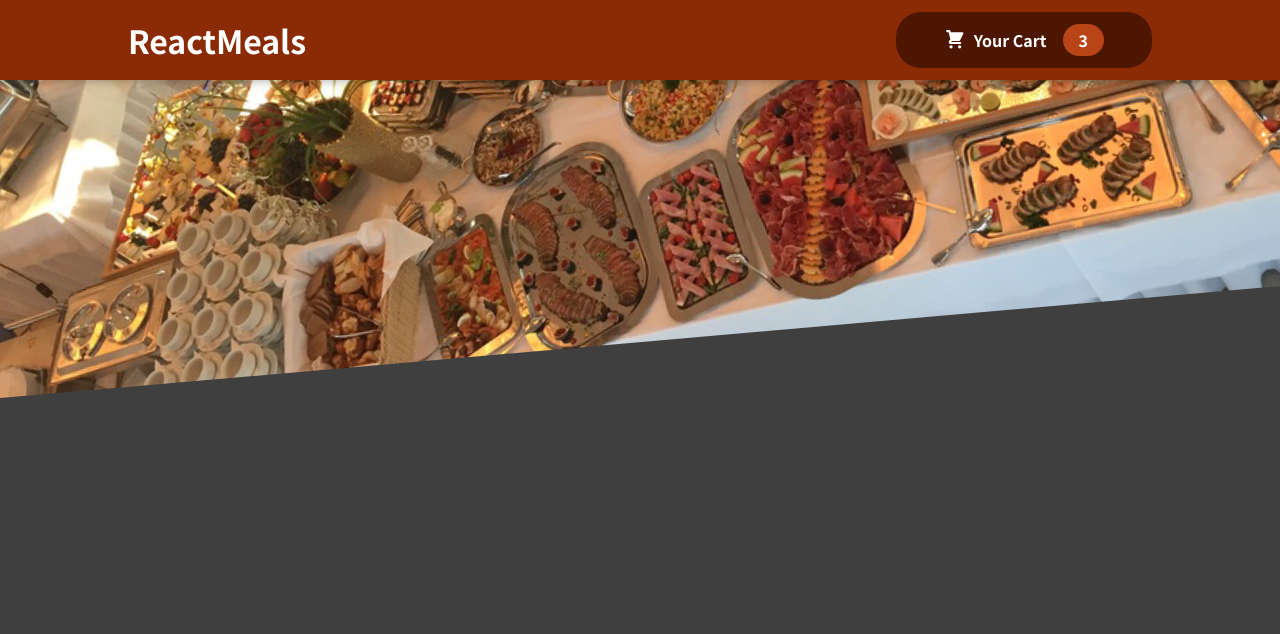
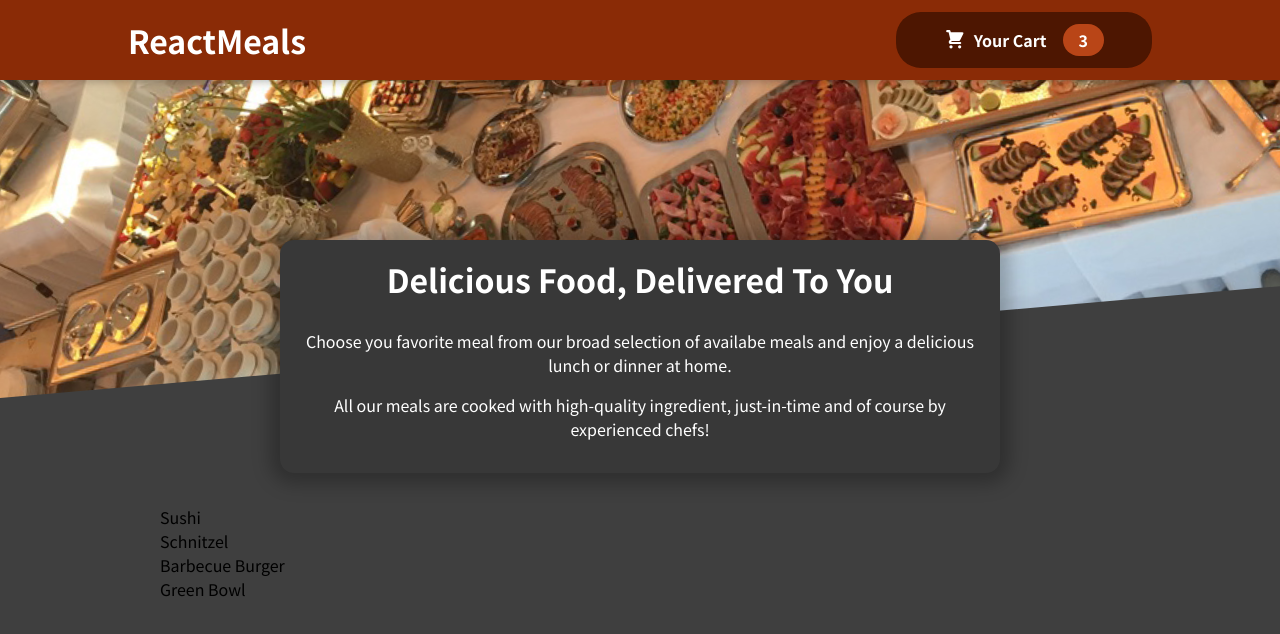
Before and after one commit to inusanaimu/React-Meals-App, a React (Create React App) app: page / in a window 1280 px wide. Shown: the top 634 px of the page. Built offline with nearby package versions, Linux system fonts and the light colour scheme.

Commit message:
Meals Component Added

```diff
--- a/src/App.js
+++ b/src/App.js
@@ -1,8 +1,13 @@
 import Header from './components/Layout/Header'
+import Meals from './components/Meals/Meals'
+
 function App() {
   return (
     <div>
       <Header />
+      <main>
+        <Meals />
+      </main>
     </div>
   )
 }
--- /dev/null
+++ b/src/components/Meals/AvailableMeals.js
@@ -0,0 +1,40 @@
+import classes from './AvailableMeals.module.css'
+
+const DUMMY_MEALS = [
+  {
+    id: 'm1',
+    name: 'Sushi',
+    description: 'Finest fish and veggies',
+    price: 22.99,
+  },
+  {
+    id: 'm2',
+    name: 'Schnitzel',
+    description: 'A german specialty!',
+    price: 16.5,
+  },
+  {
+    id: 'm3',
+    name: 'Barbecue Burger',
+    description: 'American, raw, meaty',
+    price: 12.99,
+  },
+  {
+    id: 'm4',
+    name: 'Green Bowl',
+    description: 'Healthy...and green...',
+    price: 18.99,
+  },
+]
+
+const AvailableMeals = () => {
+  const mealsList = DUMMY_MEALS.map((meal) => <li>{meal.name}</li>)
+
+  return (
+    <section className={classes.meals}>
+      <ul>{mealsList}</ul>
+    </section>
+  )
+}
+
+export default AvailableMeals
--- /dev/null
+++ b/src/components/Meals/AvailableMeals.module.css
@@ -0,0 +1,24 @@
+.meals {
+  max-width: 60rem;
+  width: 90%;
+  margin: 2rem auto;
+  animation: meals-appear 1s ease-out forwards;
+}
+
+.meals ul {
+  list-style: none;
+  margin: 0;
+  padding: 0;
+}
+
+@keyframes meals-appear {
+  from {
+    opacity: 0;
+    transform: translateY(3rem);
+  }
+
+  to {
+    opacity: 1;
+    transform: translateY(0);
+  }
+}
--- /dev/null
+++ b/src/components/Meals/Meals.js
@@ -0,0 +1,13 @@
+import MealsSummary from './MealsSummary'
+import AvailableMeals from './AvailableMeals'
+
+function Meals() {
+  return (
+    <>
+      <MealsSummary />
+      <AvailableMeals />
+    </>
+  )
+}
+
+export default Meals
--- /dev/null
+++ b/src/components/Meals/MealsSummary.js
@@ -0,0 +1,21 @@
+import classes from './MealsSummary.module.css'
+
+const MealsSummary = () => {
+  return (
+    <>
+      <section className={classes.summary}>
+        <h2>Delicious Food, Delivered To You</h2>
+        <p>
+          Choose you favorite meal from our broad selection of availabe meals
+          and enjoy a delicious lunch or dinner at home.
+        </p>
+        <p>
+          All our meals are cooked with high-quality ingredient, just-in-time
+          and of course by experienced chefs!
+        </p>
+      </section>
+    </>
+  )
+}
+
+export default MealsSummary
--- /dev/null
+++ b/src/components/Meals/MealsSummary.module.css
@@ -0,0 +1,18 @@
+.summary {
+  text-align: center;
+  max-width: 45rem;
+  width: 90%;
+  margin: auto;
+  margin-top: -10rem;
+  position: relative;
+  background-color: #383838;
+  color: white;
+  border-radius: 14px;
+  padding: 1rem;
+  box-shadow: 0 1px 18px 10px rgba(0, 0, 0, 0.25);
+}
+
+.summary h2 {
+  font-size: 2rem;
+  margin-top: 0;
+}
```
Also changed, not shown: 1 other file (tests, documents, lock files or other folders).
